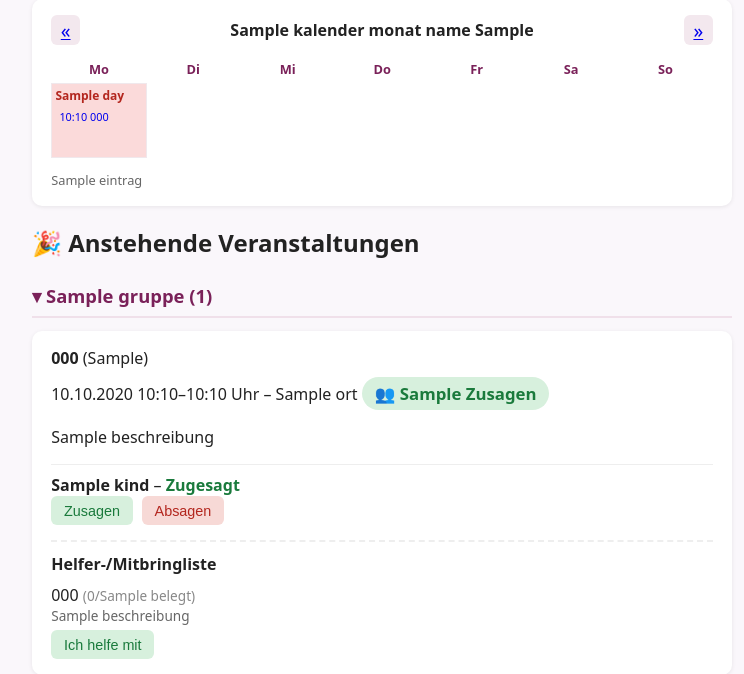
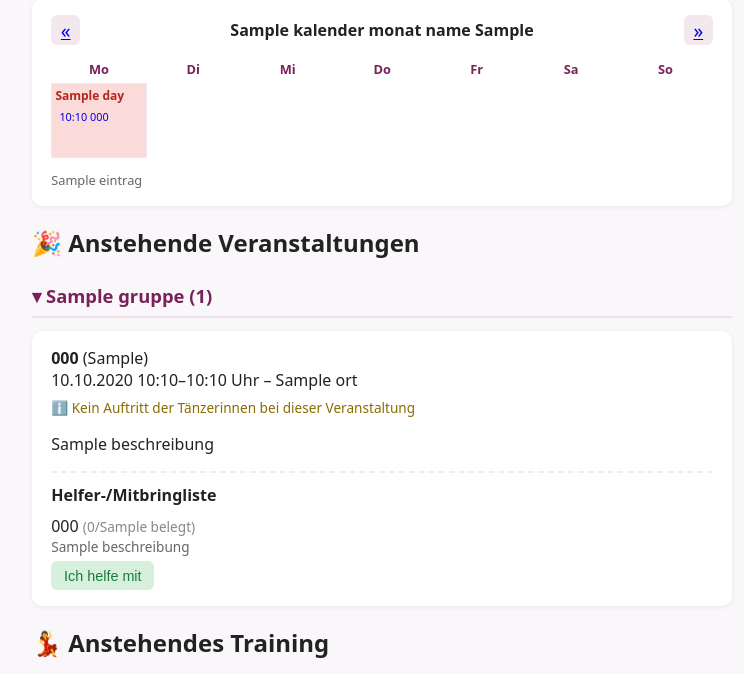
Before and after one commit to DBueltena1985/Garde-Tanz-App, a Django app: template mitglieder/templates/mitglieder/dashboard.html in a window 1280 px wide, after a click that opens the changed part. Shown: the part 791-1465 px from the top of the page, without its empty margins (258-1002 px from the left). Run offline with Django 5.2, Linux system fonts and the light colour scheme; the template is opened without the code that fills it: most values are stand-ins (such as "Sample title", 1, 10 or a date in 2020).

Commit message:
Veranstaltungen: Auswahl ob Taenzerinnen anwesend sein muessen (Auftritt), z.B. nicht bei Ladies Night

```diff
--- a/mitglieder/models.py
+++ b/mitglieder/models.py
@@ -102,6 +102,10 @@ class Termin(models.Model):
     titel = models.CharField("Titel", max_length=200)
     art = models.CharField("Art", max_length=20, choices=ART_CHOICES, default=ART_TRAINING)
     gruppe = models.CharField("Gruppe", max_length=20, choices=GRUPPE_CHOICES, default=GRUPPE_BEIDE)
+    taenzerinnen_erforderlich = models.BooleanField(
+        "Tänzerinnen müssen anwesend sein (Auftritt)", default=True,
+        help_text="Deaktivieren bei Veranstaltungen ohne Auftritt der Tänzerinnen, z.B. 'Ladies Night'.",
+    )
     beginn = models.DateTimeField("Beginn")
     ende = models.DateTimeField("Ende", null=True, blank=True)
     ort = models.CharField("Ort", max_length=200, blank=True)
--- a/mitglieder/templates/mitglieder/_termin_karte.html
+++ b/mitglieder/templates/mitglieder/_termin_karte.html
@@ -3,9 +3,14 @@
     {% if eintrag.termin.gruppe != "beide" %}({{ eintrag.termin.get_gruppe_display }}){% endif %}<br>
     {{ eintrag.termin.beginn|date:"d.m.Y H:i" }}{% if eintrag.termin.ende %}–{{ eintrag.termin.ende|date:"H:i" }}{% endif %} Uhr
     {% if eintrag.termin.ort %} – {{ eintrag.termin.ort }}{% endif %}
+    {% if eintrag.termin.taenzerinnen_erforderlich %}
     <div class="zusagen-badge">👥 {{ eintrag.anzahl_zusagen }} Zusage{{ eintrag.anzahl_zusagen|pluralize:",n" }}</div>
+    {% else %}
+    <div style="margin-top:0.4rem; font-size:0.85rem; color:#8a6d00;">ℹ️ Kein Auftritt der Tänzerinnen bei dieser Veranstaltung</div>
+    {% endif %}
     {% if eintrag.termin.beschreibung %}<p>{{ eintrag.termin.beschreibung }}</p>{% endif %}
 
+    {% if eintrag.termin.taenzerinnen_erforderlich %}
     {% for ks in eintrag.kinder_status %}
     <div style="margin-top:0.7rem; padding-top:0.6rem; border-top:1px solid #eee;">
         <strong>{{ ks.kind.vorname }}</strong> –
@@ -25,6 +30,7 @@
         </form>
     </div>
     {% endfor %}
+    {% endif %}
 
     {% if eintrag.anmeldepunkte %}
     <div style="margin-top:0.9rem; padding-top:0.7rem; border-top:2px dashed #eee;">
```
Also changed, not shown: mitglieder/migrations/0025_termin_taenzerinnen_erforderlich.py (added).
